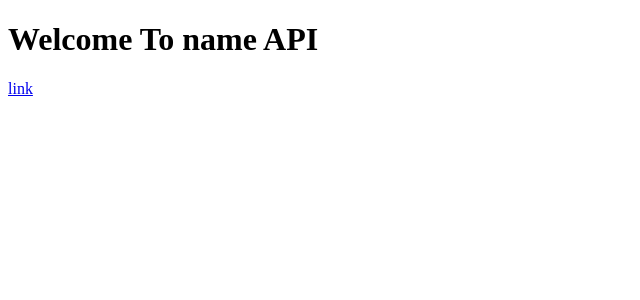
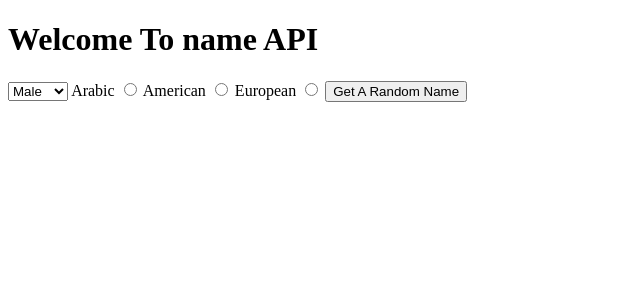
Before and after one commit to AlCo2/namesAPI, a Flask app: page / in a window 1280 px wide. Shown: the top 300 px of the page, without its empty margins (0-640 px from the left). Run offline with Flask 3, Linux system fonts and the light colour scheme.

Commit message:
edit html and added functions

```diff
--- a/main.py
+++ b/main.py
@@ -1,4 +1,4 @@
-from flask import Flask, render_template, Response, jsonify
+from flask import Flask, render_template, Response, jsonify, request
 import mysql.connector
 import json
 import random
@@ -22,9 +22,27 @@ def formatToJson(data):
         list.append(name)
     return list
 
-@app.route('/')
+
+def get_randome_name(gender, region):
+    connection = get_mysql_connection()
+    cursor = connection.cursor()
+    cursor.execute(f"SELECT * FROM names where gender='{gender}' and region={region}")
+    random_data = cursor.fetchall()
+    result = random.choices(random_data)
+    return result[0][1]
+
+@app.route('/', methods=['GET', 'POST'])
 def welcome():
-    return render_template('index.html')
+    name = None
+    if request.method == 'POST':
+        gender = request.form['gender']
+        region = request.form.getlist('region')
+        if(len(region)>0):
+            name = get_randome_name(gender, region[0])
+        else:
+            region = random.randrange(1,4)
+            name = get_randome_name(gender, region)
+    return render_template('index.html', name=name)
 
 
 
@@ -63,14 +81,14 @@ def get_name(id):
         return response
     return jsonify({"message": "error in fetching data"}), 404
 
-@app.route('/1')
+@app.route('/randomname')
 def get_random_data():
     connection = get_mysql_connection()
     cursor = connection.cursor()
     cursor.execute("SELECT * FROM names")
     random_data = cursor.fetchall()
     result = formatToJson(random_data)
-    result = random.choice(result)
+    result = random.choices(result)
     response = Response(
         response=json.dumps(result),
         status=200,
--- a/templates/index.html
+++ b/templates/index.html
@@ -7,6 +7,21 @@
 </head>
 <body>
     <h1>Welcome To name API</h1>
-    <a href="/api/names">link</a>
+    <form action="/" method="POST">
+        <select name="gender" id="">
+            <option value="M">Male</option>
+            <option value="F">Femal</option>
+        </select>
+        <label for="">Arabic</label>
+        <input type="radio" name="region" value="1" id="">
+        <label for="">American</label>
+        <input type="radio" name="region" value="3" id="">
+        <label for="">European</label>
+        <input type="radio" name="region" value="2" id="">
+        <button>Get A Random Name</button>
+    </form>
+    {% if name %}
+        <h1>{{name}}</h1>
+    {% endif %}
 </body>
 </html>
```
